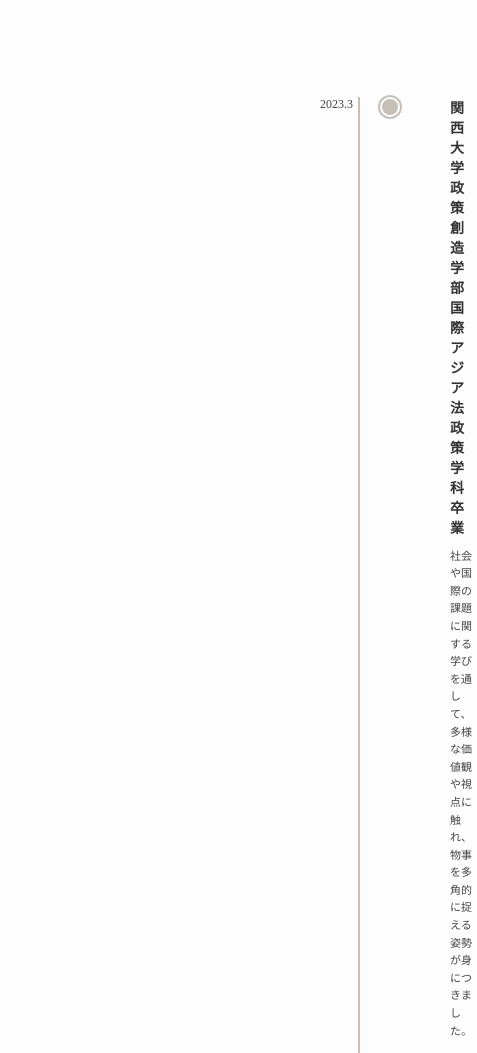
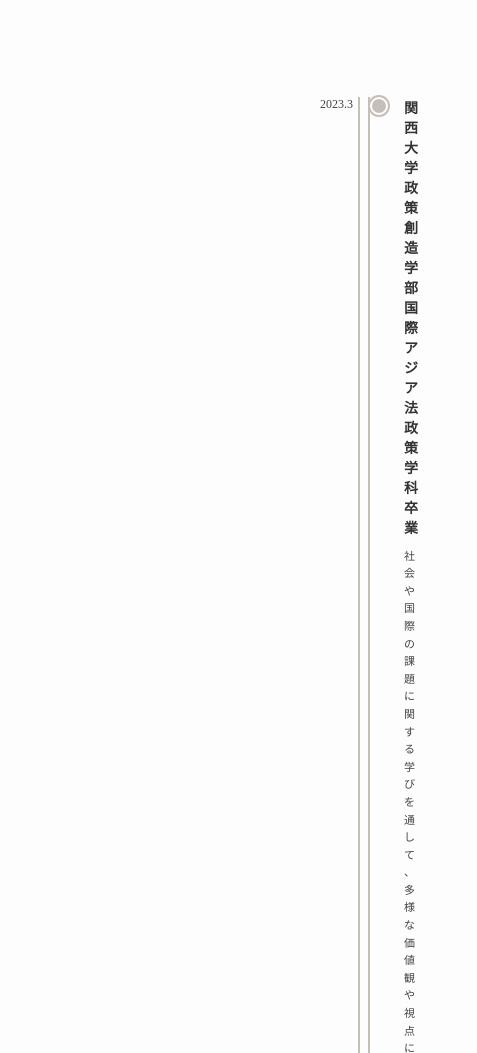
Before and after one commit to KahoOta/Portfolio, a plain HTML site: page index.html in a window 390 px wide. Shown: the part 1986-3039 px from the top of the page, 477 px wide, since content can reach past the window. Drawn offline with Linux system fonts and the light colour scheme; a web font is replaced by a local one.

Commit message:
レスポンシブ修正のため

```diff
--- a/style.css
+++ b/style.css
@@ -669,7 +669,7 @@
 
 .timeline {
   position: relative;
-    padding-left: 30px;
+  padding-left: 20px;
 }
 
 .timeline::before {
@@ -685,15 +685,16 @@
 
 .timeline-item {
   position: relative;
-    margin-bottom: 50px;
+  margin-bottom: 40px;
+  padding-left: 24px;
 }
 
 .timeline-dot {
   position: absolute;
   top: 0;
   left: 0;
-    width: 16px;
-    height: 16px;
+  width: 14px;
+  height: 14px;
   background-color: #c5bfb8;
   border-radius: 50%;
   border: 2px solid white;
@@ -703,7 +704,7 @@
 
 .timeline-year {
   position: absolute;
-    left: -60px;
+  left: -50px;
   top: 0;
   font-size: 12px;
   color: #444;
@@ -712,7 +713,9 @@
 }
 
 .timeline-content {
-    padding-left: 30px;
+  padding-left: 10px; /* テキスト寄せる */
+  max-width: 90%; /* はみ出し防止 */
+  word-wrap: break-word;
 }
 
 .timeline-content h3 {
@@ -724,12 +727,6 @@
   font-size: 11px;
   line-height: 1.6;
 }
-
-  .timeline-item::after {
-    display: none;
-  }
-}
-
 
 .skills h2 {
     font-size: 48px;
```
Lines whose indentation alone changed are shown as unchanged.
